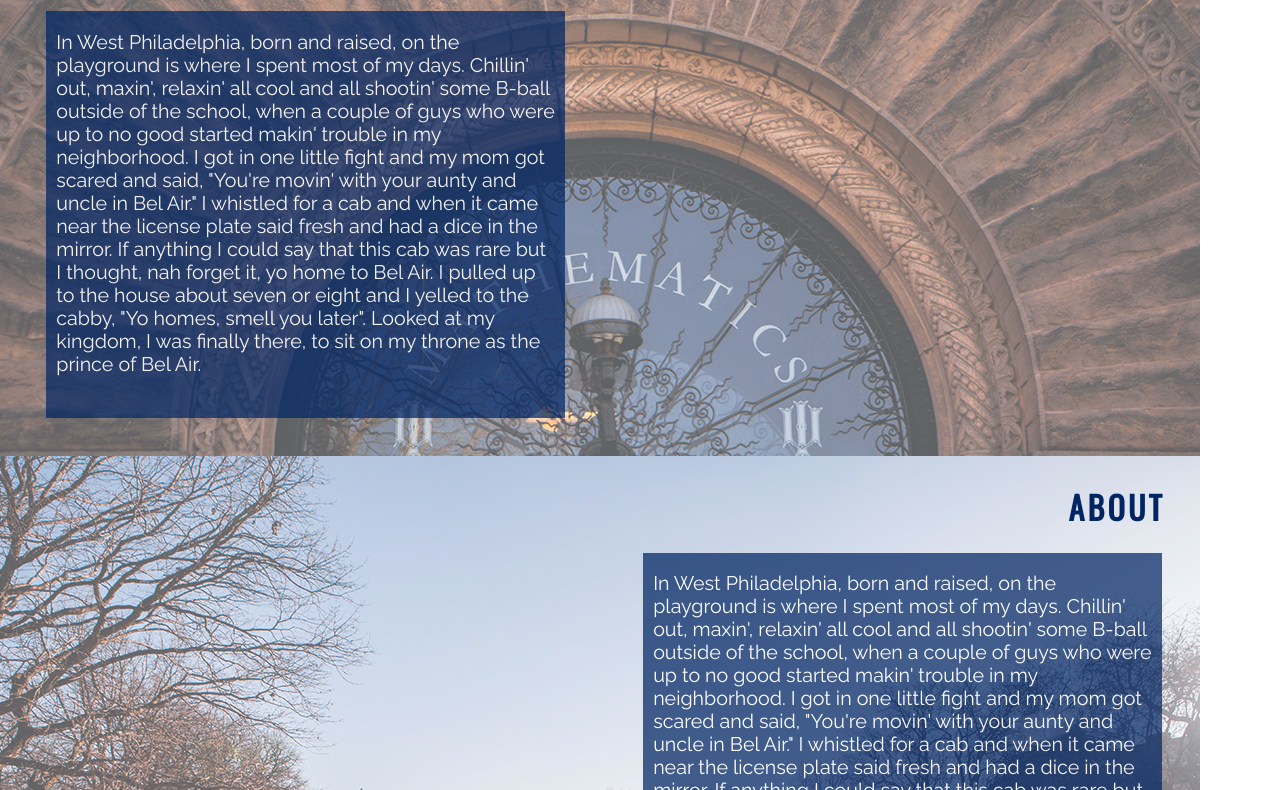
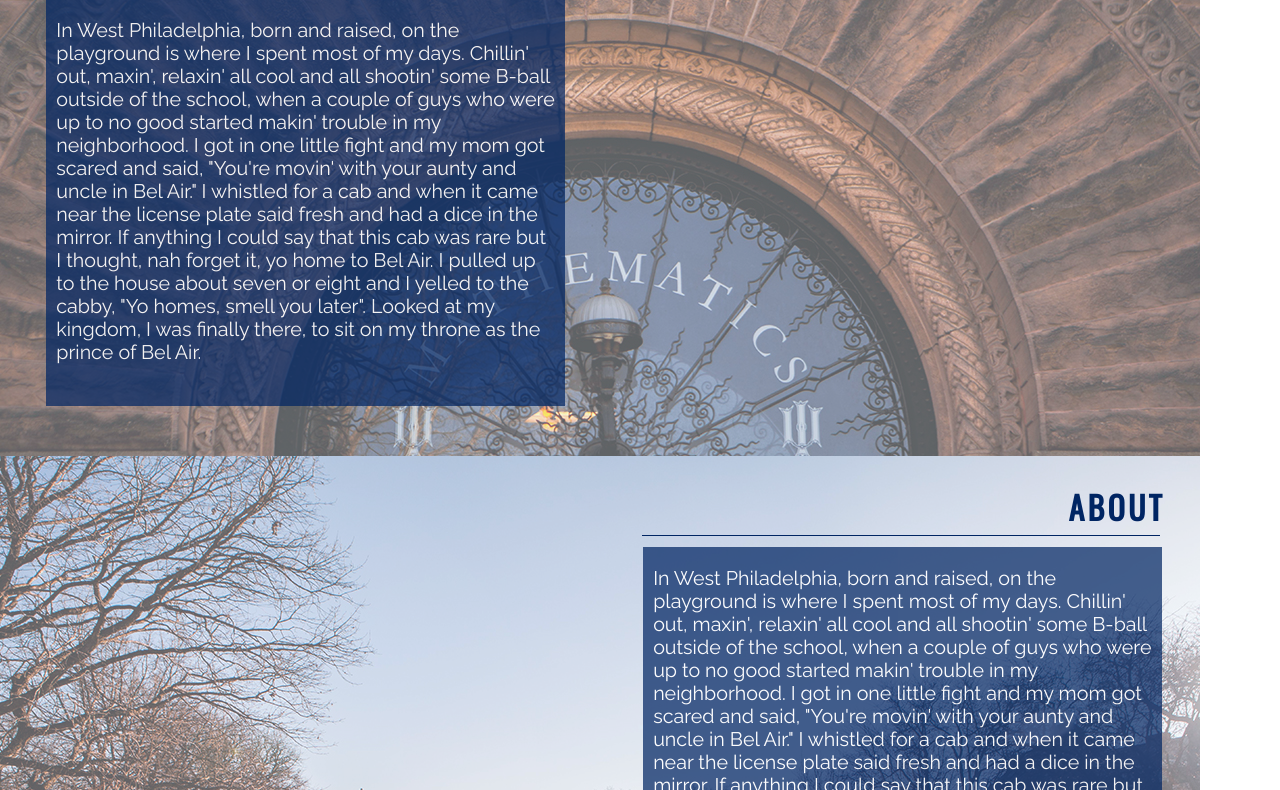
Before and after one commit to blkane2/SolarCar, a plain HTML site: page index.html in a window 1280 px wide. Shown: the part 261-1051 px from the top of the page. Drawn offline with nearby package versions, Linux system fonts and the light colour scheme.

Commit message:
horiz bars all there except for sponsors section

```diff
--- a/index.html
+++ b/index.html
@@ -33,10 +33,8 @@
     <!-- can take out scroll options if content won't take up that much space, but for now safe to have in case of box overflow-->
 
     <div class="descriptions" id="home">
-      <div id="titlediv">
         <h2 class="headerleft">HOME</h2>
         <div class="leftbar"></div>
-      </div>
       <img src="images/Altgeld_Pic_2.jpg" />
       <div class="blueboxleft">
           <p>In West Philadelphia, born and raised, on the playground is where I spent most of my days. Chillin' out, maxin', relaxin' all cool and all shootin' some B-ball outside of the school, when a couple of guys who were up to no good started makin' trouble in my neighborhood. I got in one little fight and my mom got scared and said, "You're movin' with your aunty and uncle in Bel Air."
--- a/stylesheet.css
+++ b/stylesheet.css
@@ -101,7 +101,7 @@ body,html{
 	height:25.4em;
 	/*background-color:#002563;*/
 	background-color:rgba(0,37,99,.8);
-	margin-top:1.4em;
+	margin-top:.7em;
 	margin-right:2.4em;
 	overflow-y:scroll;
 	overflow-x:hidden;
@@ -193,6 +193,7 @@ body,html{
 
 .headerleft {
 	margin-left:1.4em;
+	margin-bottom:0.17em;
 	letter-spacing:.1em;
 	color:rgba(0,37,99,1);
 	z-index:2;
@@ -202,7 +203,7 @@ body,html{
 
 .headerright{
 	text-align:right;
-	margin-bottom:0;
+	margin-bottom:0.17em;
 	margin-right:1.1em;
 	padding-bottom:0;
 	color:rgba(0,37,99,1);
@@ -213,21 +214,20 @@ body,html{
 }
 
 .rightbar{
-	color:rgba(0,37,99,1);
-	width:15em;
+	background-color:rgba(0,37,99,1);
+	width:32.4em;
 	height:.05em;
 	position:relative;
-	z-index:2;
-	margin:auto;
-	padding:auto;
+	z-index:3;
+	margin:0em 0em 0em 40.1em;
 }
 
+
 .leftbar{
-	color:rgba(0,37,99,1);
-	width:15em;
+	background-color:rgba(0,37,99,1);
+	width:32.4em;
 	height:.05em;
 	position:relative;
-	z-index:2;
-	margin:auto;
-	padding:auto;
+	z-index:3;
+	margin:0em 0em 0.6em 2.9em;
 }
```
